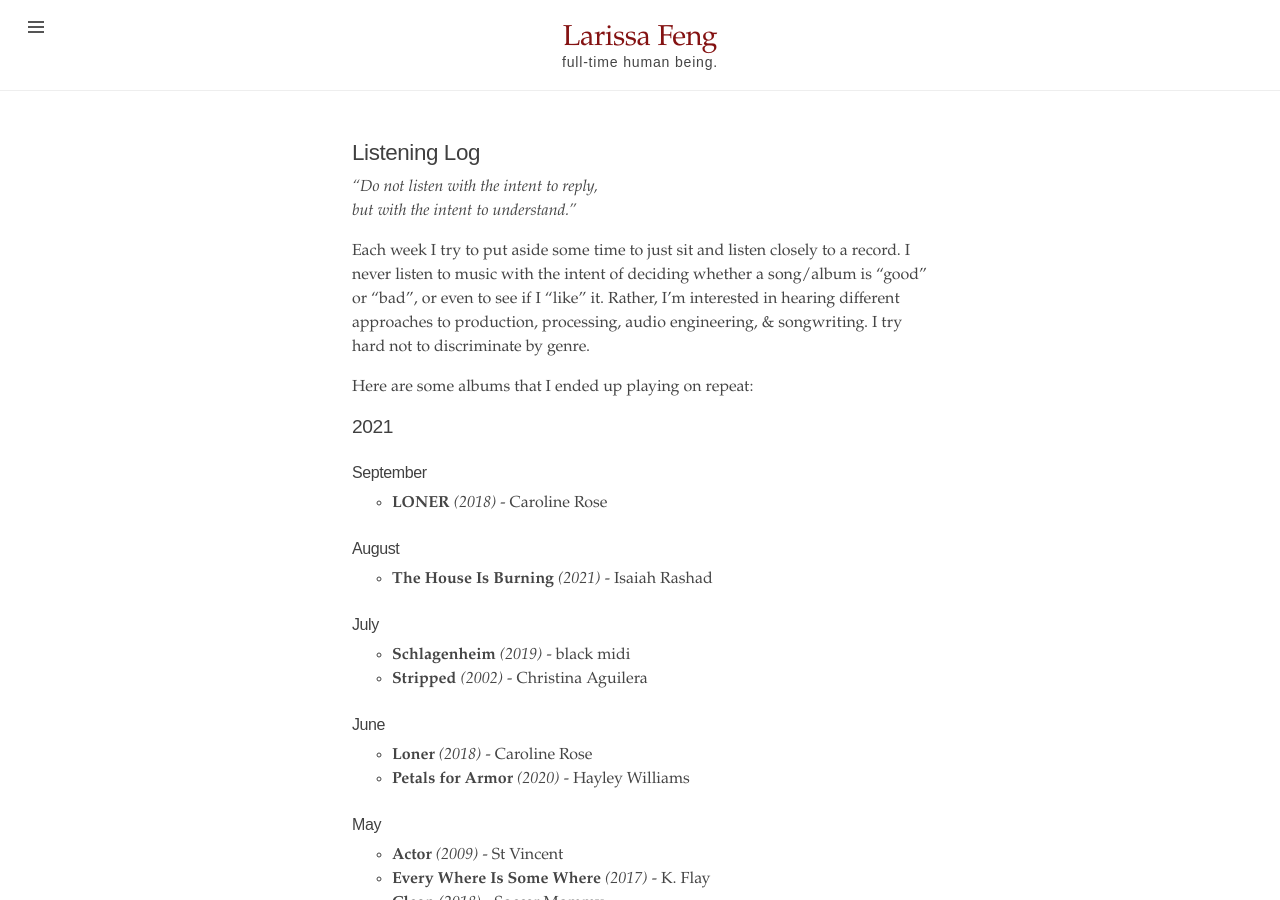
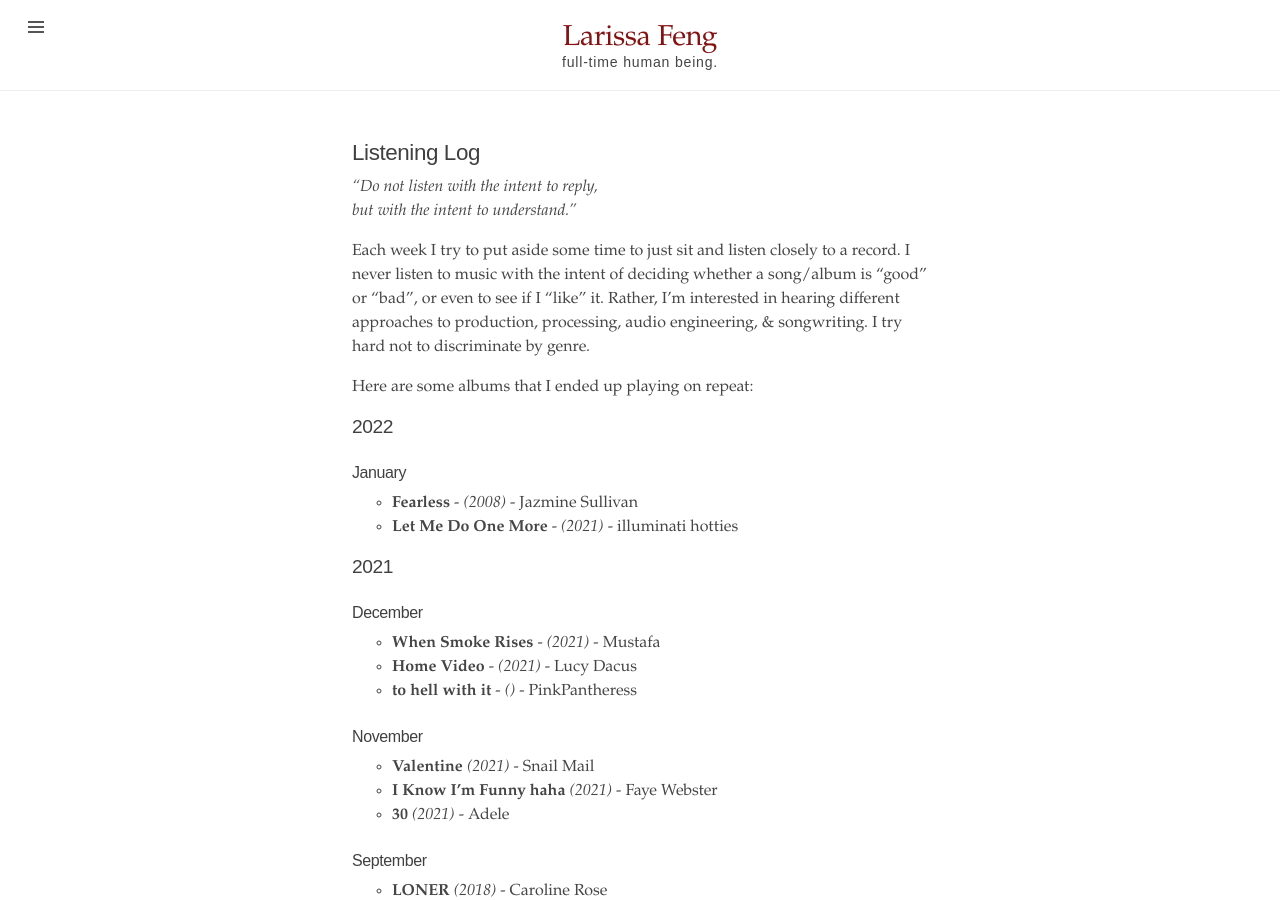
Before and after one commit to mondayrain/mondayrain.github.io, a Jekyll site: the page built from listening_log.md, in a window 1280 px wide and 900 px high. Built offline with Jekyll 4.4.1, drawn with Linux system fonts in a browser that asks for light colours.

Commit message:
Update listening_log.md

```diff
--- a/listening_log.md
+++ b/listening_log.md
@@ -10,7 +10,23 @@ Each week I try to put aside some time to just sit and listen closely to a recor
 
 Here are some albums that I ended up playing on repeat:
 
+## 2022
+
+### January
+- **Fearless** - _(2008)_ - Jazmine Sullivan
+- **Let Me Do One More** - _(2021)_ - illuminati hotties
+
 ## 2021
+
+### December
+- **When Smoke Rises** - _(2021)_ - Mustafa
+- **Home Video** - _(2021)_ - Lucy Dacus
+- **to hell with it** - _()_ - PinkPantheress
+
+### November
+- **Valentine** _(2021)_ - Snail Mail
+- **I Know I'm Funny haha** _(2021)_ - Faye Webster
+- **30** _(2021)_ - Adele
 
 ### September
 - **LONER** _(2018)_ - Caroline Rose
@@ -27,7 +43,6 @@ Here are some albums that I ended up playing on repeat:
 - **Petals for Armor** _(2020)_ - Hayley Williams
 
 ### May
-- **Actor** _(2009)_ - St Vincent
 - **Every Where Is Some Where** _(2017)_ - K. Flay
 - **Clean** _(2018)_ - Soccer Mommy
 
```
